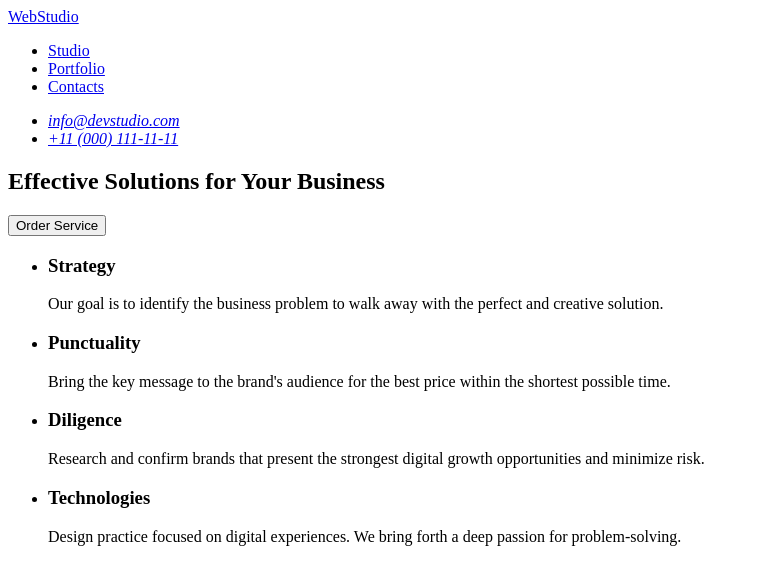
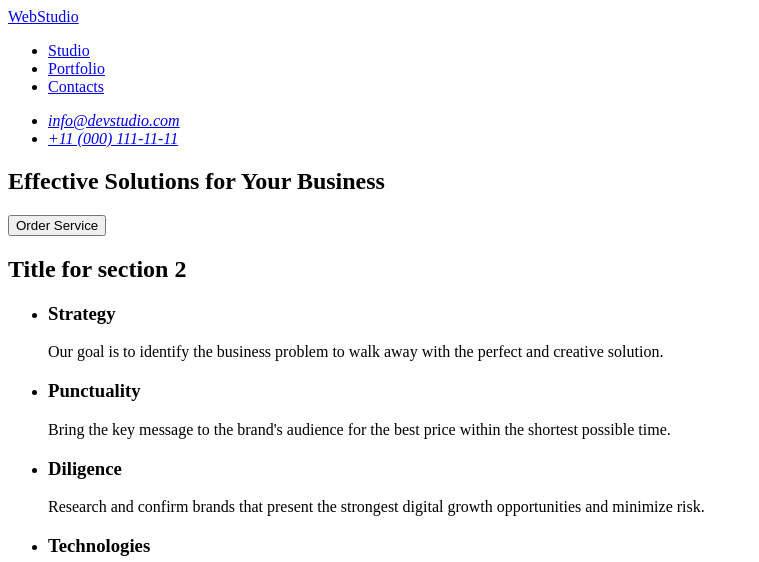
Before and after one commit to ulianasunny31/goit-markup-hw-01, a plain HTML site: page index.html in a window 1280 px wide. Shown: the top 562 px of the page, without its empty margins (0-759 px from the left). Drawn offline with Linux system fonts and the light colour scheme.

Commit message:
last-update

```diff
--- a/index.html
+++ b/index.html
@@ -42,6 +42,7 @@
 
       <!-- Qualities section -->
       <section>
+        <h2>Title for section 2</h2>
         <ul>
           <li>
             <h3>Strategy</h3>
```
